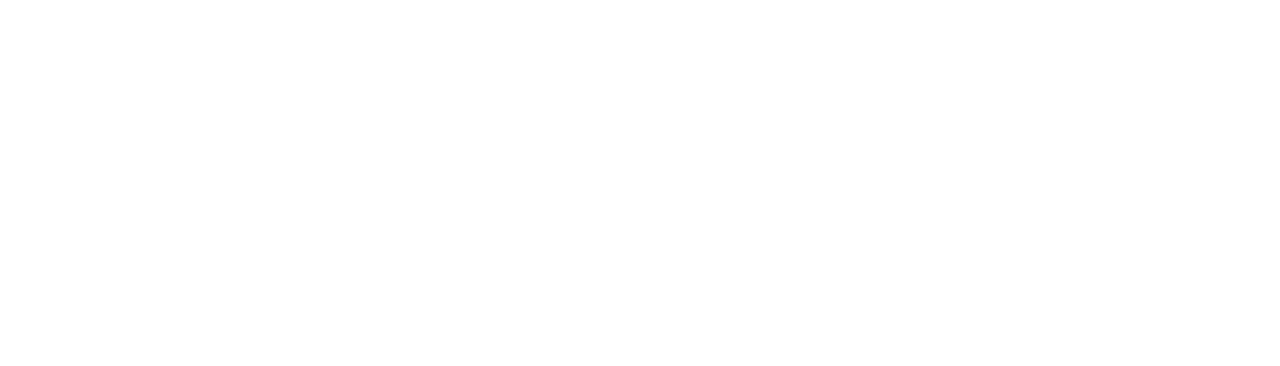
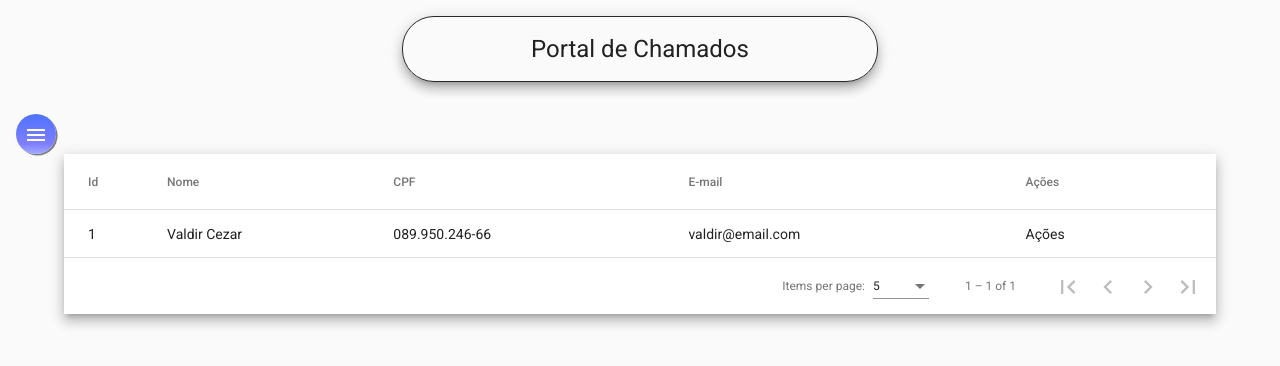
Before and after one commit to WesleyPenachia/PortalChamados-Front, an Angular app: page /tecnicos in a window 1280 px wide. Before the commit this address led to /. Shown: the top 366 px of the page. Built offline with nearby package versions, Linux system fonts and the light colour scheme.

Commit message:
tecnicos page

```diff
--- a/src/app/app-routing.module.ts
+++ b/src/app/app-routing.module.ts
@@ -2,13 +2,13 @@
 import { RouterModule, Routes } from '@angular/router';
 import { HomeComponent } from './components/home/home.component';
 import { NavComponent } from './components/nav/nav.component';
+import { TecnicoListComponent } from './components/tecnico-list/tecnico-list.component';
 
 const routes: Routes = [
   {
     path:'', component: NavComponent, children: [
-      {
-        path: 'home', component: HomeComponent
-      }
+      {  path: 'home', component: HomeComponent },
+      {  path: 'tecnicos', component: TecnicoListComponent }
     ]
   }
 ];
--- a/src/app/app.module.ts
+++ b/src/app/app.module.ts
@@ -29,6 +29,7 @@
 import { NavComponent } from './components/nav/nav.component';
 import { HomeComponent } from './components/home/home.component';
 import { HeaderComponent } from './components/header/header.component';
+import { TecnicoListComponent } from './components/tecnico-list/tecnico-list.component';
 
 
 @NgModule({
@@ -36,7 +37,8 @@
     AppComponent,
     NavComponent,
     HomeComponent,
-    HeaderComponent
+    HeaderComponent,
+    TecnicoListComponent
   ],
   imports: [
     BrowserModule,
--- a/src/app/components/nav/nav.component.html
+++ b/src/app/components/nav/nav.component.html
@@ -6,7 +6,7 @@
         <i class="material-icons">home</i>
         Home
       </a>
-      <a mat-list-item routerLink="/">
+      <a mat-list-item routerLink="tecnicos">
         <i class="material-icons">account_circle</i>
         Técnicos
       </a>
--- a/src/app/components/nav/nav.component.ts
+++ b/src/app/components/nav/nav.component.ts
@@ -11,7 +11,7 @@
   constructor(private router: Router) { }
 
   ngOnInit(): void {
-    this.router.navigate(['home'])
+    this.router.navigate(['tecnicos'])
   }
 
 }
--- /dev/null
+++ b/src/app/components/tecnico-list/tecnico-list.component.css
@@ -0,0 +1,8 @@
+.container {
+  width: 90%;
+  margin: auto;
+}
+
+table {
+  width: 100%;
+}
--- /dev/null
+++ b/src/app/components/tecnico-list/tecnico-list.component.html
@@ -0,0 +1,40 @@
+<div class="container">
+  <div class="mat-elevation-z8">
+    <table mat-table [dataSource]="dataSource">
+      <ng-container matColumnDef="position">
+        <th mat-header-cell *matHeaderCellDef>Id</th>
+        <td mat-cell *matCellDef="let element">{{ element.id }}</td>
+      </ng-container>
+
+      <ng-container matColumnDef="name">
+        <th mat-header-cell *matHeaderCellDef>Nome</th>
+        <td mat-cell *matCellDef="let element">{{ element.nome }}</td>
+      </ng-container>
+
+      <ng-container matColumnDef="weight">
+        <th mat-header-cell *matHeaderCellDef>CPF</th>
+        <td mat-cell *matCellDef="let element">{{ element.cpf }}</td>
+      </ng-container>
+
+      <ng-container matColumnDef="symbol">
+        <th mat-header-cell *matHeaderCellDef>E-mail</th>
+        <td mat-cell *matCellDef="let element">{{ element.email }}</td>
+      </ng-container>
+
+      <ng-container matColumnDef="acoes">
+        <th mat-header-cell *matHeaderCellDef>Ações</th>
+        <td mat-cell *matCellDef="let element">Ações</td>
+      </ng-container>
+
+      <tr mat-header-row *matHeaderRowDef="displayedColumns"></tr>
+      <tr mat-row *matRowDef="let row; columns: displayedColumns"></tr>
+    </table>
+
+    <mat-paginator
+      [pageSizeOptions]="[5, 10, 20]"
+      showFirstLastButtons
+      aria-label="Select page of periodic elements"
+    >
+    </mat-paginator>
+  </div>
+</div>
--- /dev/null
+++ b/src/app/components/tecnico-list/tecnico-list.component.ts
@@ -0,0 +1,38 @@
+import { Component, OnInit, ViewChild } from '@angular/core';
+import { MatPaginator } from '@angular/material/paginator';
+import { MatTableDataSource } from '@angular/material/table';
+import { Tecnico } from 'src/app/models/tecnico';
+
+@Component({
+  selector: 'app-tecnico-list',
+  templateUrl: './tecnico-list.component.html',
+  styleUrls: ['./tecnico-list.component.css']
+})
+export class TecnicoListComponent implements OnInit {
+
+  ELEMENT_DATA: Tecnico[] = [
+    {
+      id: 1,
+      nome: 'Valdir Cezar',
+      cpf: '089.950.246-66',
+      email: 'valdir@email.com',
+      senha: '1234',
+      perfis: ['0'],
+      dataCriacao: '30/05/2022'
+    }
+  ]
+
+  displayedColumns: string[] = ['position', 'name', 'weight', 'symbol','acoes'];
+  dataSource = new MatTableDataSource<Tecnico>(this.ELEMENT_DATA);
+
+  constructor() { }
+
+  ngOnInit(): void {
+  }
+
+  @ViewChild(MatPaginator) paginator: MatPaginator;
+
+  ngAfterViewInit() {
+    this.dataSource.paginator = this.paginator;
+  }
+}
--- /dev/null
+++ b/src/app/models/tecnico.ts
@@ -0,0 +1,9 @@
+export interface Tecnico {
+  id?:            any;
+  nome:           string;
+  cpf:            string;
+  email:          string;
+  senha:          string;
+  perfis:         string[];
+  dataCriacao:    any;
+}
```
